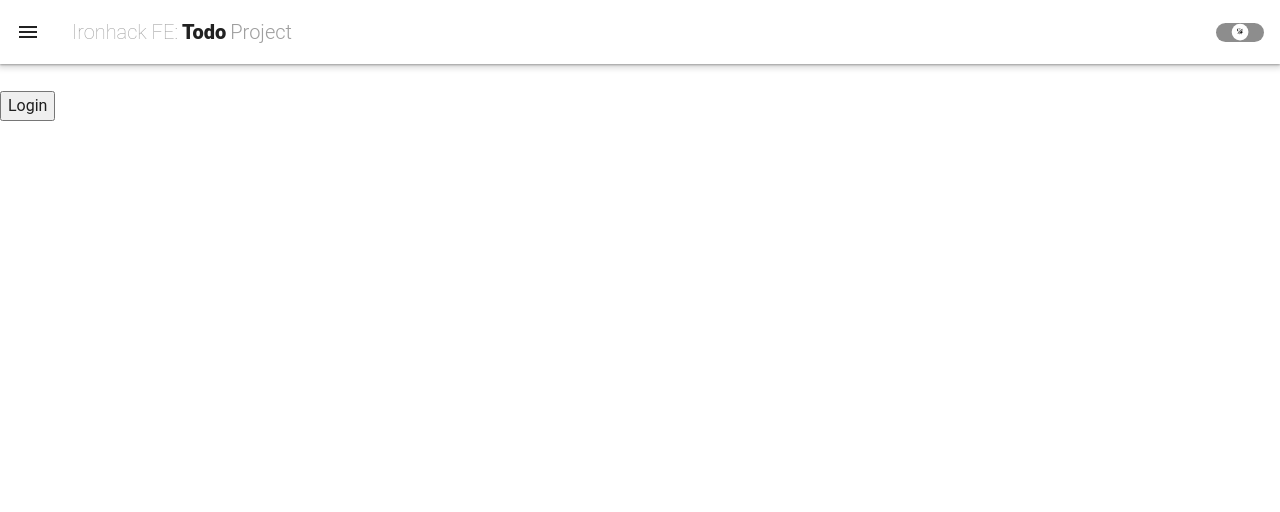
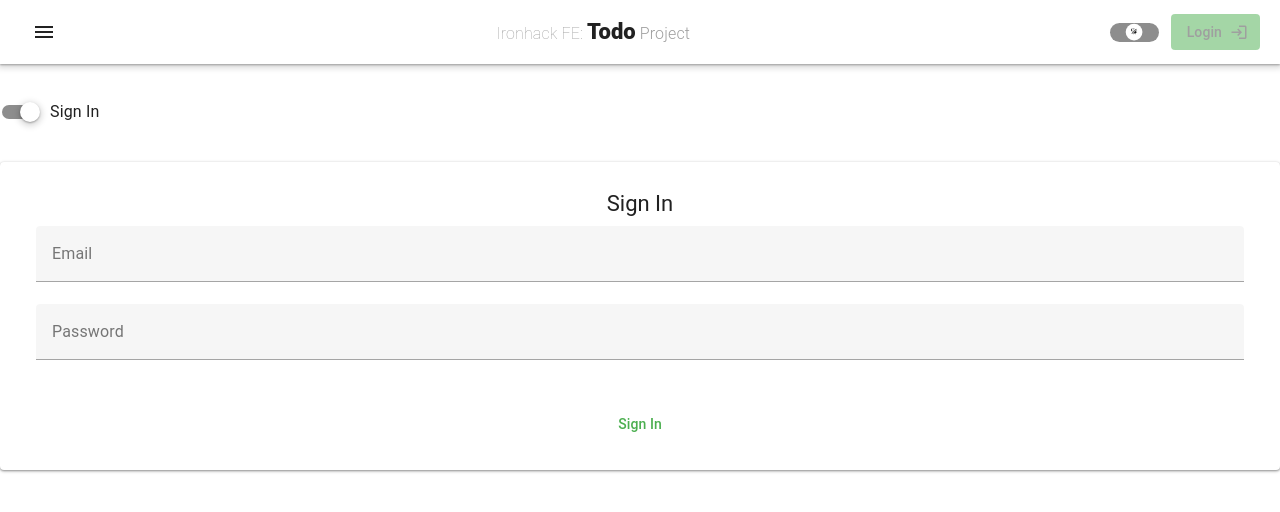
Before and after one commit to Janis-Zisler/ihk-todo-project, a Vue app: page /auth in a window 1280 px wide. Shown: the top 512 px of the page. Built offline with nearby package versions, Linux system fonts and the light colour scheme.

Commit message:
added layout to components and pages, added TaskStore logic

```diff
--- a/src/App.vue
+++ b/src/App.vue
@@ -1,12 +1,10 @@
 <template>
   <v-app>
-    <AppHeader></AppHeader>
-
-
-
-
-
-    <router-view class="app-main" /> <!-- your routes will load inside of these tags -->
+    <AppHeader />
+    <v-divider :thickness="20" />
+    <v-main>
+      <router-view class="app-main" /> <!-- your routes will load inside of these tags -->
+    </v-main>
   </v-app>
 </template>
 
@@ -15,16 +13,14 @@ import { onMounted } from 'vue'
 import { storeToRefs } from 'pinia'
 import { useRouter } from 'vue-router'
 import { useUserStore } from '@/store/user.js'
-import { useTheme } from 'vuetify';
 import AppHeader from '@/components/AppHeader.vue';
 
 const router = useRouter();
 const userStore = useUserStore();
-const { user, theme } = storeToRefs(userStore);
+const { user } = storeToRefs(userStore);
 
 onMounted(async () => {
   try {
-    //useTheme().change( userStore.theme );
     await userStore.fetchUser() // here we call fetch user
     if (!user.value) {
       // redirect them to logout if the user is not there
@@ -38,8 +34,4 @@ onMounted(async () => {
   }
 })
 
-/* onMounted(() => {
-  useTheme().change(userStore.getTheme);
-}) */
-
 </script>
--- a/src/components/AppHeader.vue
+++ b/src/components/AppHeader.vue
@@ -1,17 +1,20 @@
 <template>
-    <v-app-bar color="">
-      <template v-slot:prepend>
+    <v-app-bar
+      color=""
+      class="px-4"
+      rounded="true"
+    >
+      <template #prepend>
         <v-app-bar-nav-icon />
       </template>
 
-      <v-app-bar-title>
-        <span class="font-weight-thin text-grey">Ironhack FE:</span>
-        <span class="font-weight-black mx-1">Todo</span>
-        <span class="font-weight-light text-grey">Project</span>
+      <v-app-bar-title class="text-center">
+        <span class="font-weight-thin text-grey text-title-medium" v-if="smAndUp">Ironhack FE:</span>
+        <span class="font-weight-black mx-1 text-title-large">Todo</span>
+        <span class="font-weight-light text-grey text-title-medium">Project</span>
       </v-app-bar-title>
 
-      <template v-slot:append>
-
+      <template #append>
           <v-switch
             v-model="theme"
             :label="``"
@@ -29,20 +32,27 @@
 
             class="mx-4"
           />
-        <v-btn
 
         <v-btn
           v-if="userStore.isSignedIn"
           @click="userStore.signOut"
-          append-icon="mdi-logout"
+          :append-icon=" smAndUp ? 'mdi-logout' : null"
           color="grey-darken-3"
-          class="bg-red opacity-50"
-        > Logout
-          <template v-slot:append>
-            <v-icon color="grey-darken-3"></v-icon>
-          </template>
+          class="bg-error opacity-50"
+        >
+          {{ smAndUp ? "Logout" : "" }}
+          <v-icon v-if="xs" color="grey-darken-3">mdi-logout</v-icon>
         </v-btn>
-
+        <v-btn
+          v-else
+          @click="ruter.push({ path: '/auth' })"
+          :append-icon="smAndUp ? 'mdi-login' : null"
+          color="grey-darken-3"
+          class="bg-success opacity-50"
+        >
+          {{ smAndUp ? "Login" : "" }}
+          <v-icon v-if="xs" color="grey-darken-3">mdi-login</v-icon>
+        </v-btn>
 
       </template>
     </v-app-bar>
@@ -50,24 +60,26 @@
 
 <script setup>
 import { watch, onMounted,  } from 'vue'
-import { useTheme } from 'vuetify'
+import { useDisplay, useTheme } from 'vuetify'
 import { storeToRefs } from 'pinia'
 import { useUserStore } from '@/store/user.js'
+import { useRouter } from 'vue-router'
 
 const userStore = useUserStore();
 const vuetifyTheme = useTheme();
 const { user, theme } = storeToRefs(userStore);
+const ruter = useRouter();
 
+const display = useDisplay();
+const { smAndUp, xs } = display;
 // Watch for theme changes and apply to Vuetify
 watch(theme, (newTheme) => {
   vuetifyTheme.change(newTheme);
 });
 
 onMounted(async () => {
-  try {
-    // Apply saved theme on mount
+  try { // Apply saved theme on mount
     vuetifyTheme.change(userStore.theme);
-
   } catch (e) {
     console.log(e.message);
   }
--- a/src/components/NewTask.vue
+++ b/src/components/NewTask.vue
@@ -0,0 +1,42 @@
+<template>
+    <v-text-field
+        color="success"
+        :disabled="false"
+        :loading="false"
+        v-model="newTodoTask"
+        @keyup.enter="addTask"
+    >
+        <template #prepend>
+            <v-icon
+                color="green"
+                @click="addTask"
+            > mdi-plus-box-outline </v-icon>
+        </template>
+
+        <template #append>
+            <v-btn
+                icon="mdi-minus-circle-outline"
+                color="error"
+                variant="text"
+                @click=" emit('close')"
+            />
+        </template>
+    </v-text-field>
+</template>
+
+<script setup>
+import { ref, defineEmits } from 'vue'
+import { useTaskStore } from '@/store/task.js'
+
+const emit = defineEmits(['close'])
+const taskStore = useTaskStore()
+const newTodoTask = ref('')
+
+const addTask = () => {
+    taskStore.addTask(newTodoTask.value);
+    newTodoTask.value = '';
+    emit('close');
+}
+
+
+</script>
--- a/src/components/SignIn.vue
+++ b/src/components/SignIn.vue
@@ -0,0 +1,41 @@
+<template>
+    <v-card class="pa-5" color="" variant="elevated">
+        <v-card-title class="text-h4 text-center">Sign In</v-card-title>
+        <v-card-text>
+            <v-form @submit.prevent="signIn">
+                <v-text-field
+                    v-model="email"
+                    label="Email"
+                    type="email"
+                    required
+                />
+                <v-text-field
+                    v-model="password"
+                    label="Password"
+                    type="password"
+                    required
+                />
+            </v-form>
+        </v-card-text>
+        <v-card-actions class="justify-center">
+            <v-btn color="success" @click="signIn">Sign In</v-btn>
+        </v-card-actions>
+    </v-card>
+</template>
+
+<script setup>
+import { ref } from 'vue'
+
+import { useRouter } from 'vue-router'
+const router = useRouter()
+
+import { useUserStore } from '@/store/user.js'
+const userStore = useUserStore()
+
+const email = ref('');
+const password = ref('');
+
+const signIn = () => {
+    userStore.signIn(email.value, password.value);
+}
+</script>
--- a/src/components/SignUp.vue
+++ b/src/components/SignUp.vue
@@ -0,0 +1,52 @@
+<template>
+    <v-card class="pa-5" color="" variant="elevated">
+        <v-card-title class="text-h4 text-center">Sign Up</v-card-title>
+        <v-card-text>
+            <v-form @submit.prevent="signUp">
+                <v-text-field
+                    v-model="email"
+                    label="Email"
+                    type="email"
+                    required
+                />
+                <v-text-field
+                    v-model="password"
+                    label="Password"
+                    type="password"
+                    required
+                />
+                <v-text-field
+                    v-model="passwordConfirm"
+                    label="Confirm Password"
+                    type="password"
+                    required
+                />
+            </v-form>
+        </v-card-text>
+        <v-card-actions class="justify-center">
+            <v-btn color="success" @click="signUp">Sign Up</v-btn>
+        </v-card-actions>
+    </v-card>
+</template>
+
+<script setup>
+import { ref } from 'vue'
+
+import { useRouter } from 'vue-router'
+const router = useRouter()
+
+import { useUserStore } from '@/store/user.js'
+const userStore = useUserStore()
+
+const email = ref('');
+const password = ref('');
+const passwordConfirm = ref('');
+
+const signUp = () => {
+    if (password.value !== passwordConfirm.value) {
+        // Handle password mismatch error
+        return;
+    }
+    userStore.signUp(email.value, password.value);
+}
+</script>
--- a/src/components/TaskItem.vue
+++ b/src/components/TaskItem.vue
@@ -0,0 +1,43 @@
+<template>
+    <v-list-item>
+        <template #prepend>
+            <v-checkbox
+                v-model="task.is_complete"
+                hide-details
+                color="primary"
+            />
+        </template>
+
+        <v-list-item-title :class="task.is_complete ? 'text-decoration-line-through' : ''">
+            {{ task.task }}
+        </v-list-item-title>
+
+        <v-list-item-subtitle>
+            {{ task.inserted_at }}
+        </v-list-item-subtitle>
+
+        <template #append>
+            <v-btn
+                icon="mdi-delete-circle-outline"
+                variant="text"
+                color="error"
+                size="small"
+                @click="taskStore.deleteTask(task.id)"
+            />
+        </template>
+    </v-list-item>
+</template>
+
+<script setup>
+import { useTaskStore } from '@/store/task.js'
+import { defineProps } from 'vue'
+
+const props = defineProps({
+    task: {
+        type: Object,
+        required: true
+    }
+});
+
+const taskStore = useTaskStore();
+</script>
--- a/src/pages/Auth.vue
+++ b/src/pages/Auth.vue
@@ -1,15 +1,18 @@
 <script setup>
 import { ref } from 'vue'
-import { useRouter } from 'vue-router'
-import { useUserStore } from '@/store/user.js'
+import SignIn from '@/components/SignIn.vue'
+import SignUp from '@/components/SignUp.vue'
 
-const router = useRouter()
-const userStore = useUserStore()
+const showSignIn = ref(true)
 </script>
 
-<template>
-    <div class="auth">
-        <h1>Auth</h1>
-        <button @click="userStore.signIn('a36lq086w@mozmail.com', '~5RqPe5]+@V2H3j'); router.push('/')">Login</button>
-    </div>
+<template class="auth">
+    <v-switch
+        v-model="showSignIn"
+        :label="showSignIn ? 'Sign In' : 'Sign Up'"
+    />
+    <SignIn v-show="showSignIn" />
+    <SignUp v-show="!showSignIn" />
+
+
 </template>
--- a/src/pages/Dashboard.vue
+++ b/src/pages/Dashboard.vue
@@ -1,5 +1,66 @@
-<template>
-    <div class="dashboard">
-        <h1>Dashboard</h1>
-    </div>
+<script setup lang="ts">
+import { useTaskStore } from '@/store/task';
+import { storeToRefs } from 'pinia';
+import { ref, onMounted } from 'vue';
+import NewTask from '@/components/NewTask.vue';
+import TaskItem from '@/components/TaskItem.vue';
+
+const taskStore = useTaskStore();
+const filters = ref(['All', 'Completed', 'Pending']);
+const selectedFilter = ref('All');
+
+const showNewTask = ref(false);
+onMounted(async () => {
+  await taskStore.fetchTasks();
+})
+</script>
+
+<template class="dashboard">
+    <v-card>
+        <v-container>
+            <v-row>
+                <v-col>
+                    <v-btn
+                        prepend-icon="mdi-plus"
+                        color="info"
+                        size="large"
+                        @click="showNewTask = true"
+                    >
+                        Add Task
+                    </v-btn>
+                </v-col>
+                <VSpacer />
+                <v-col>
+                    <v-select
+                        label=""
+                        :items="filters" v-model="selectedFilter"
+                        density="compact"
+                        bg-color="info"
+                        rounded="true"
+                    >
+                    </v-select>
+                </v-col>
+            </v-row>
+        </v-container>
+        <v-container>
+            <v-row>
+                <v-col>
+                    <v-list>
+                        <v-list-item v-if="showNewTask">
+                            <NewTask @close="showNewTask = false" />
+                        </v-list-item>
+                        <!-- <TaskItem
+                            v-for="task in taskStore.filteredTasks(selectedFilter)"
+                            :key="task.id"
+                        /> -->
+                        <TaskItem
+                            v-for="task in taskStore.tasks"
+                            :key="task.id"
+                            :task="task"
+                        />
+                    </v-list>
+                </v-col>
+            </v-row>
+        </v-container>
+    </v-card>
 </template>
--- a/src/store/task.js
+++ b/src/store/task.js
@@ -6,14 +6,27 @@ import { supabase } from "@/utils/supabase";
 export const useTaskStore = defineStore("tasks", {
   state: () => ({
     tasks: null,
+    isLoading: false,
   }),
   actions: {
     async fetchTasks() {
       const { data: tasks } = await supabase
-        .from("tasks")
+        .from("todos")
         .select("*")
         .order("id", { ascending: false });
       this.tasks = tasks;
     },
+      async addTask(task) {
+        // Insert the new task into the database
+        console.log("Adding task:", task);
+      },
+      async updateTask(task) {
+        // Update the task in the database
+        console.log("Updating task:", task);
+      },
+      async deleteTask(taskId) {
+        // Delete the task from the database
+        console.log("Deleting task:", taskId);
+      }
   },
 });
```
